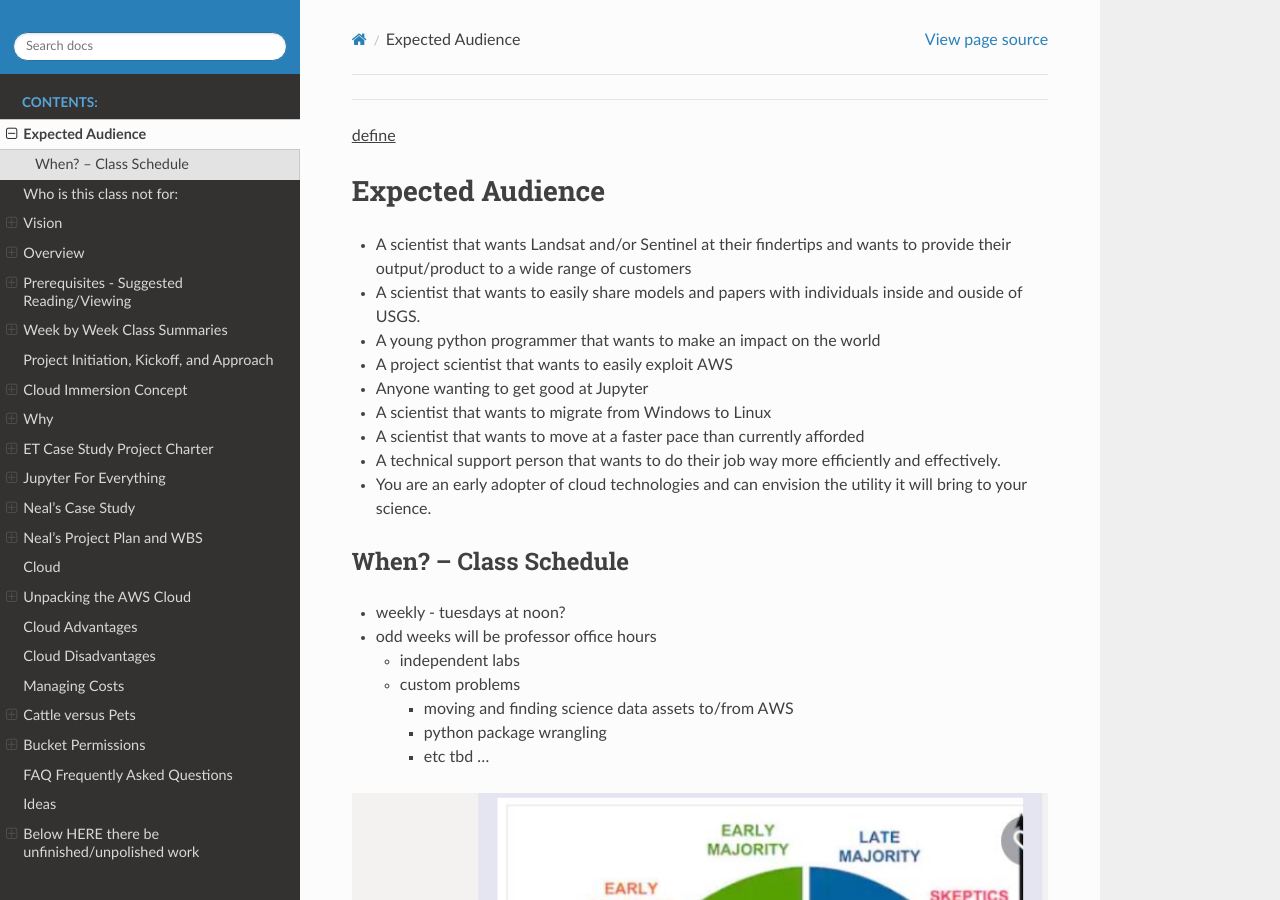
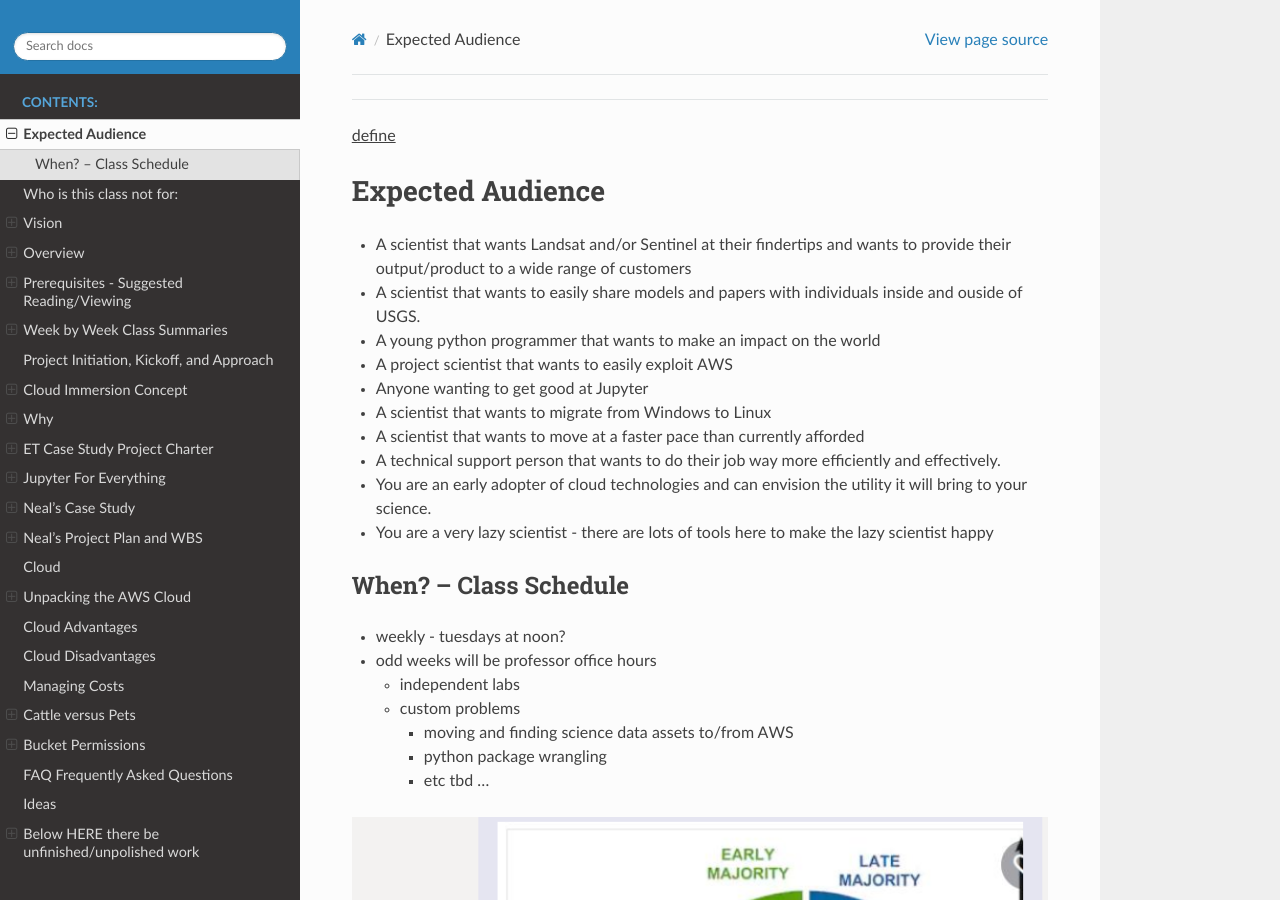
Before and after one commit to tonybutzer/harmony, a Sphinx documentation site: the page built from documentation/source/00define_ET.md, in a window 1280 px wide and 900 px high. Built offline with Sphinx 7.4.7 and the Read the Docs theme 2.0.0, drawn with Linux system fonts in a browser that asks for light colours; pages that are not in the unit, such as notebooks, are missing from menus.

Commit message:
automatic git update from Makefile

```diff
--- a/documentation/source/00define_ET.md
+++ b/documentation/source/00define_ET.md
@@ -13,6 +13,7 @@
 - A scientist that wants to move at a faster pace than currently afforded
 - A technical support person that wants to do their job way more efficiently and effectively.
 - You are an early adopter of cloud technologies and can envision the utility it will bring to your science.
+- You are a very lazy scientist - there are lots of tools here to make the lazy scientist happy
 
 ## When? -- Class Schedule
 
```
